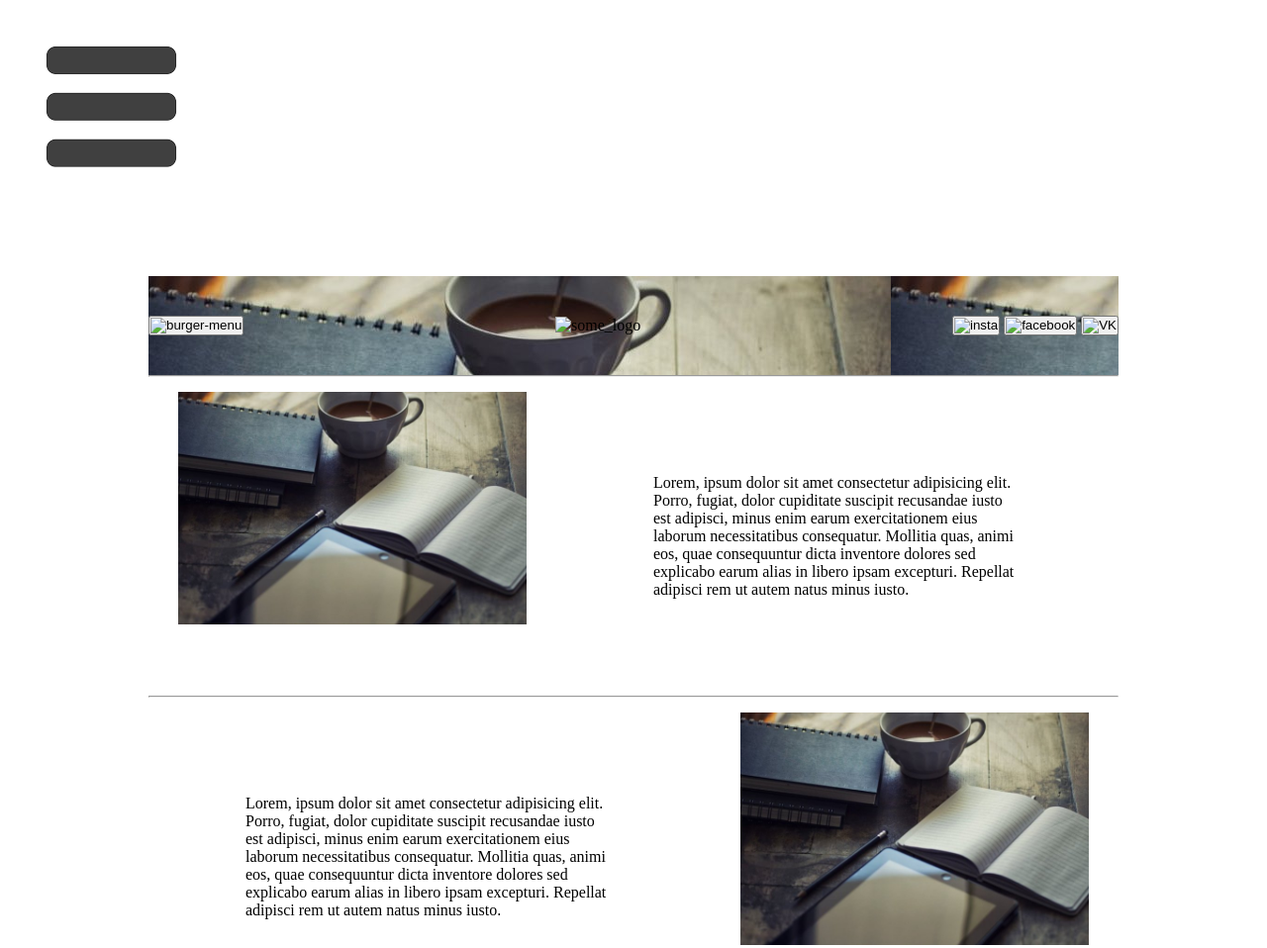
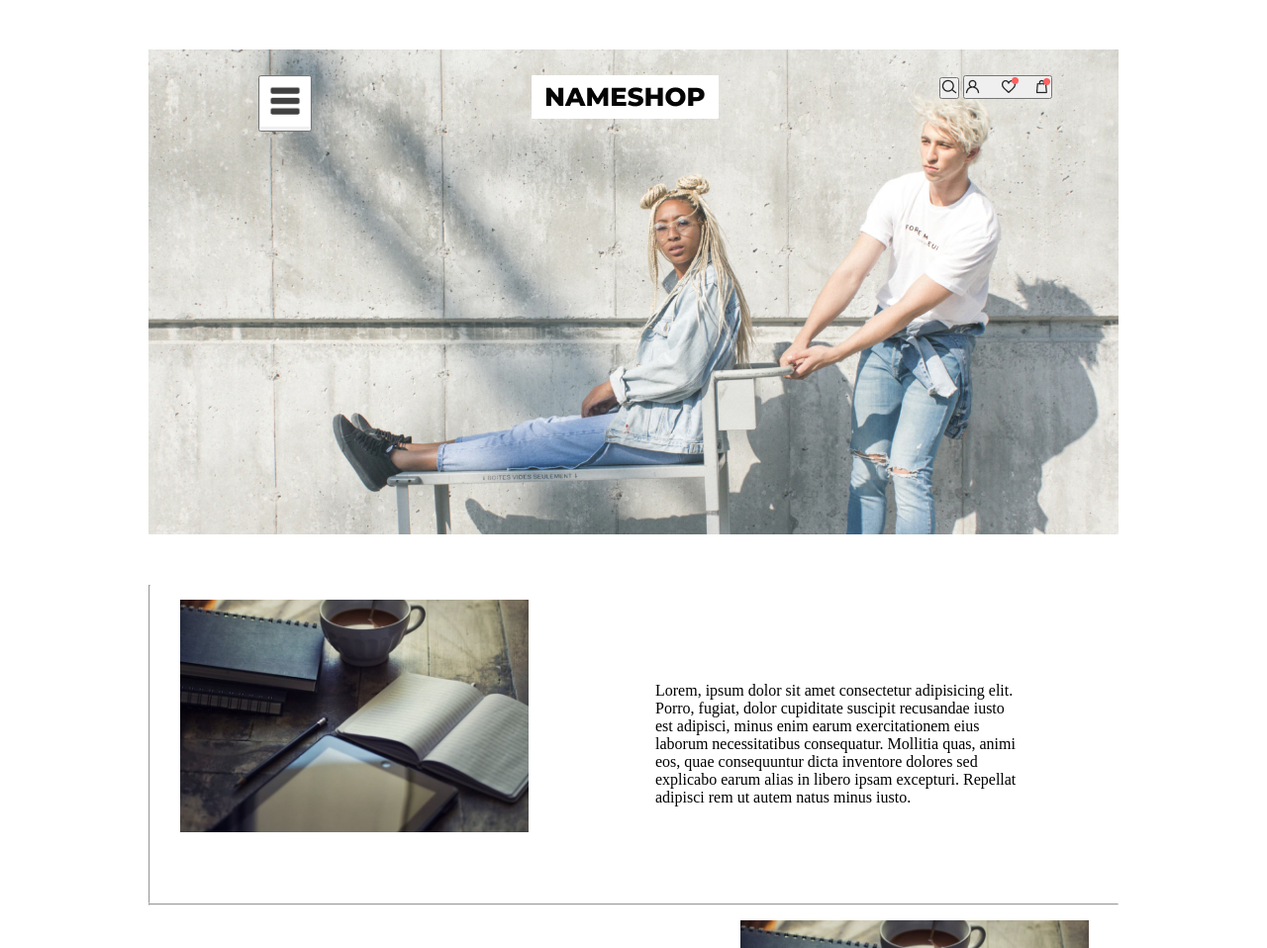
Before and after one commit to Myrza6ek/GIT-project, a plain HTML site: page index.html in a window 1280 px wide. Shown: the top 958 px of the page at 99% size. Drawn offline with Linux system fonts and the light colour scheme.

Commit message:
Закончен header

```diff
--- a/index.html
+++ b/index.html
@@ -8,53 +8,43 @@
     <link rel="stylesheet" href="./style.css" />
   </head>
   <body>
+    <!-- header start  -->
+    <div class="main_container">
+      <!-- header and navbar menu -->
+      <header class="header">
+        <img class="bgrnd-header" src="./img/bg-shop.jpg" alt="" />
 
-    <!-- header start  -->
-    <header>
+        <nav class="nav-bar">
+          <button class="menu">
             <!-- бургер start -->
             <img
               class="burger_menu"
               src="./img/burger-menu.png"
+              width="50"
               alt="картинка  бургер-меню"
             />
             <!-- бургер end -->
-      <nav class="nav container">
-        <div class=""></div>
+          </button>
+          <div class="logo">
+            <img src="./img/logo.png" alt="some_logo" />
+          </div>
+          <div class="contact__png">
+            <button class="contact__png__1">
+              <img src="./img/lypa.png" alt="lypa" />
+            </button>
+            <button class="contact__png__2">
+              <img src="./img/likes (2).png" alt="likes" />
+            </button>
+          </div>
         </nav>
       </header>
       <!-- header end -->
-
-    <div class="main_container">
-      <!-- header and navbar menu -->
-      <div class="header">
-        <header>
-          <nav>
-            <button class="menu">
-              <img src="" alt="burger-menu" />
-            </button>
-          </nav>
-        </header>
       <!-- content -->
-        <div class="logo">
-          <img src="" alt="some_logo" />
-        </div>
-        <div class="contact__png">
-          <button class="contact__png__1">
-            <img src="" alt="insta" />
-          </button>
-          <button class="contact__png__2">
-            <img src="" alt="facebook" />
-          </button>
-          <button class="contact__png__3">
-            <img src="" alt="VK" />
-          </button>
-        </div>
-      </div>
       <!-- block-1 start -->
       <div class="container__content">
         <div class="container__content_img_n_text">
+          <div class="container__content_1">
             <hr />
-          <div class="container__content_1">
             <img
               class="container__content_1_img-1"
               src="./media/what_does_a_cover_letter_look_like_3.jpg"
@@ -128,7 +118,6 @@
           </div>
         </footer>
       </div>
-
     </div>
     <script src="./js/main.js\"></script>
   </body>
--- a/style.css
+++ b/style.css
@@ -4,19 +4,33 @@
   box-sizing: border-box;
 }
 .header {
-  background-image: url(./media/what_does_a_cover_letter_look_like_3.jpg);
+  /* background-image: url(./img/bg-shop.jpg); */
   width: 100%;
   height: 100px;
   display: flex;
   flex-direction: row;
   justify-content: space-between;
-  align-items: center;
+  align-items: flex-start;
+}
+.nav-bar {
+  display: flex;
+  flex-direction: row;
+  justify-content: space-around;
+  align-items: flex-start;
+  position: absolute;
+  width: 80%;
+  margin-top: 2%;
+}
+.bgrnd-header {
+  width: 100%;
+  /* height: 300px; */
 }
 .main_container {
   margin: 50px 150px;
 }
 .container__content {
   display: flex;
+  padding-top: 45%;
 }
 /* block 1 */
 .container__content_1 {
```
Lines whose indentation alone changed are shown as unchanged.
